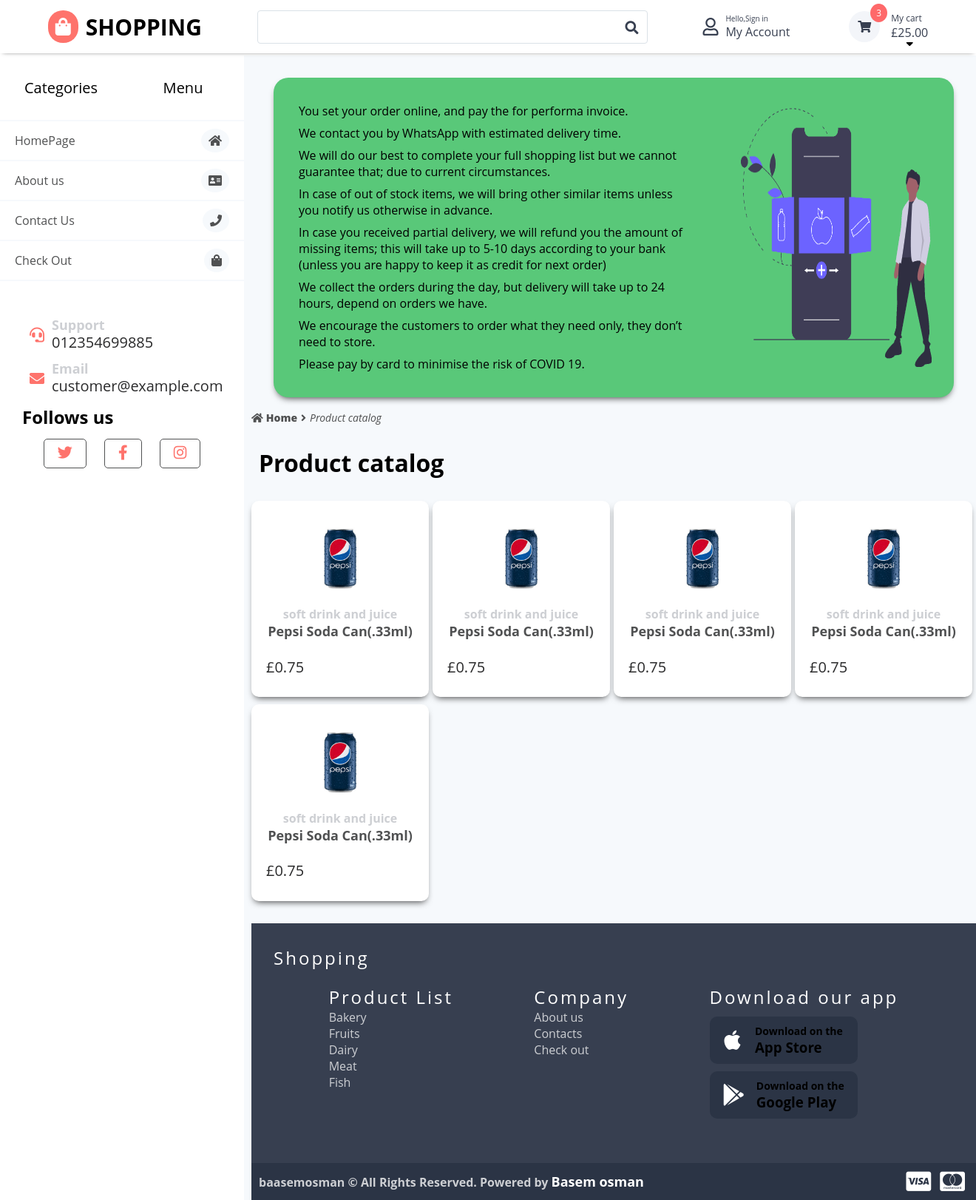
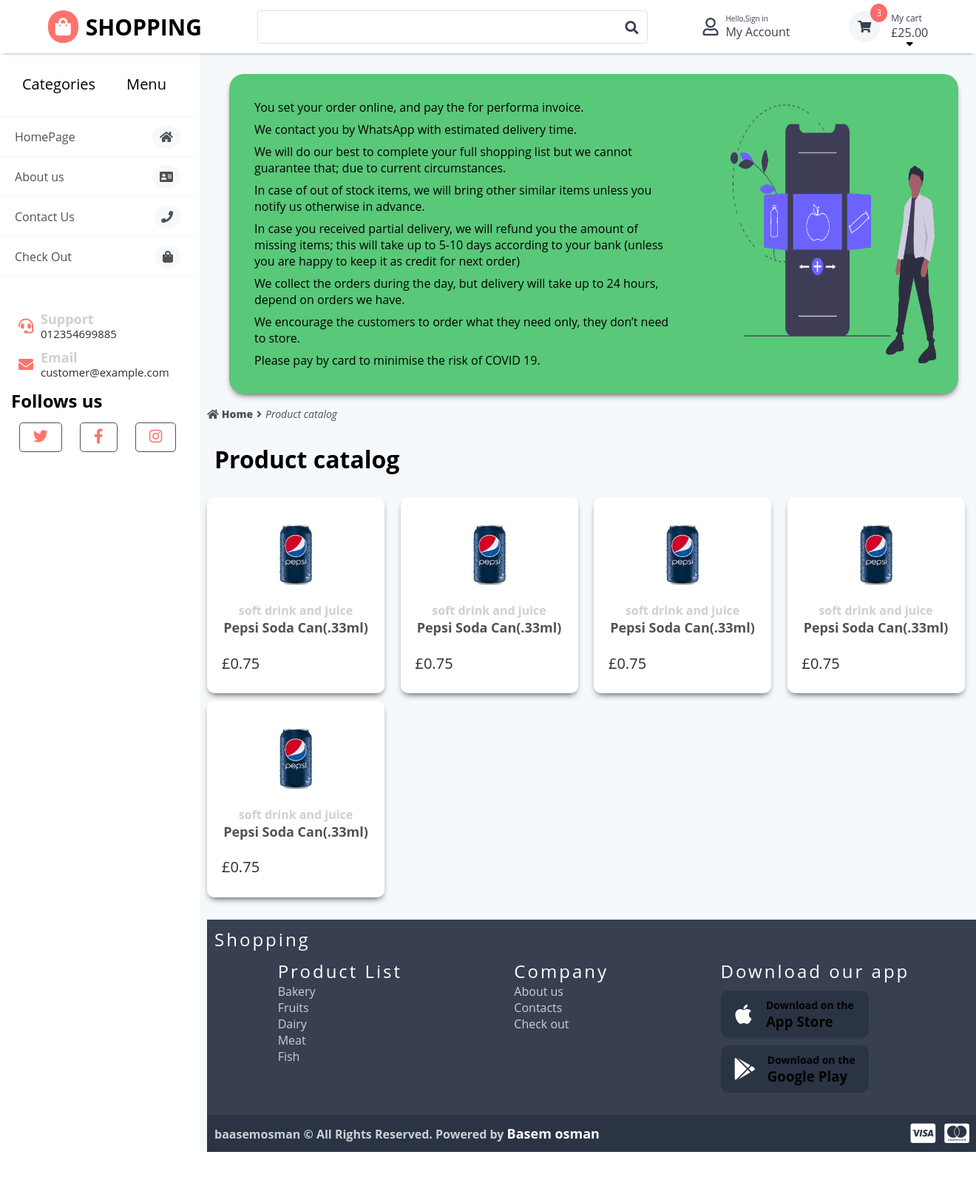
Before and after one commit to basemosman2/Grocery-ecommerce-website, a PHP site: page / in a window 1320 px wide. Shown: the whole page at 74% size. After the commit the page ends 1557 px from the top, so only its background shows below. Run offline with PHP 8.4, Linux system fonts and the light colour scheme; some libraries are stand-ins or nearby versions.

Commit message:
updated index style

```diff
--- a/Style/style-m.css
+++ b/Style/style-m.css
@@ -238,9 +238,11 @@
 /* side menu start ----------------- */
 
 .side-menu {
-  width: 25%;
+  width: 20%;
   position: fixed;
   height: 100%;
+  background: white;
+  top: 70px;
 }
 .btn-box {
   display: flex;
@@ -339,7 +341,6 @@
 
 .contactform {
   padding: 0 15px;
-  margin: 15px;
 }
 
 .contactform .support,
@@ -363,7 +364,7 @@
 }
 
 .contactform p {
-  font-size: 20px;
+  font-size: 15px;
   color: #2b2b2c;
   margin: 0;
 }
@@ -465,11 +466,12 @@
 }
 
 main {
-  width: 75%;
-  margin: 75px 0 0 25%;
+  position: relative;
+  width: 80%;
   background: #f6f9fc;
   padding: 0 0 0 10px;
-  top: 75px;
+  top: 70px;
+  left: 270px;
   z-index: -99;
 }
 
@@ -555,7 +557,7 @@ main {
 
 .f-container {
   background: #373f50;
-  padding: 30px;
+  padding: 10px;
   margin-top: 30px;
 }
 
@@ -567,7 +569,7 @@ main {
 }
 
 .f-contents {
-  padding: 20px;
+  padding: 10px;
   display: flex;
   justify-content: space-around;
 }
@@ -577,9 +579,14 @@ main {
   font-size: 16px;
 }
 
-.f-contents ul a {
+.f-contents ul li a {
   text-decoration: none;
   color: #cdcfd3;
+  cursor: pointer;
+}
+
+.f-container ul a:hover {
+  color: #fe696a;
 }
 
 .app-content .iso,
```
